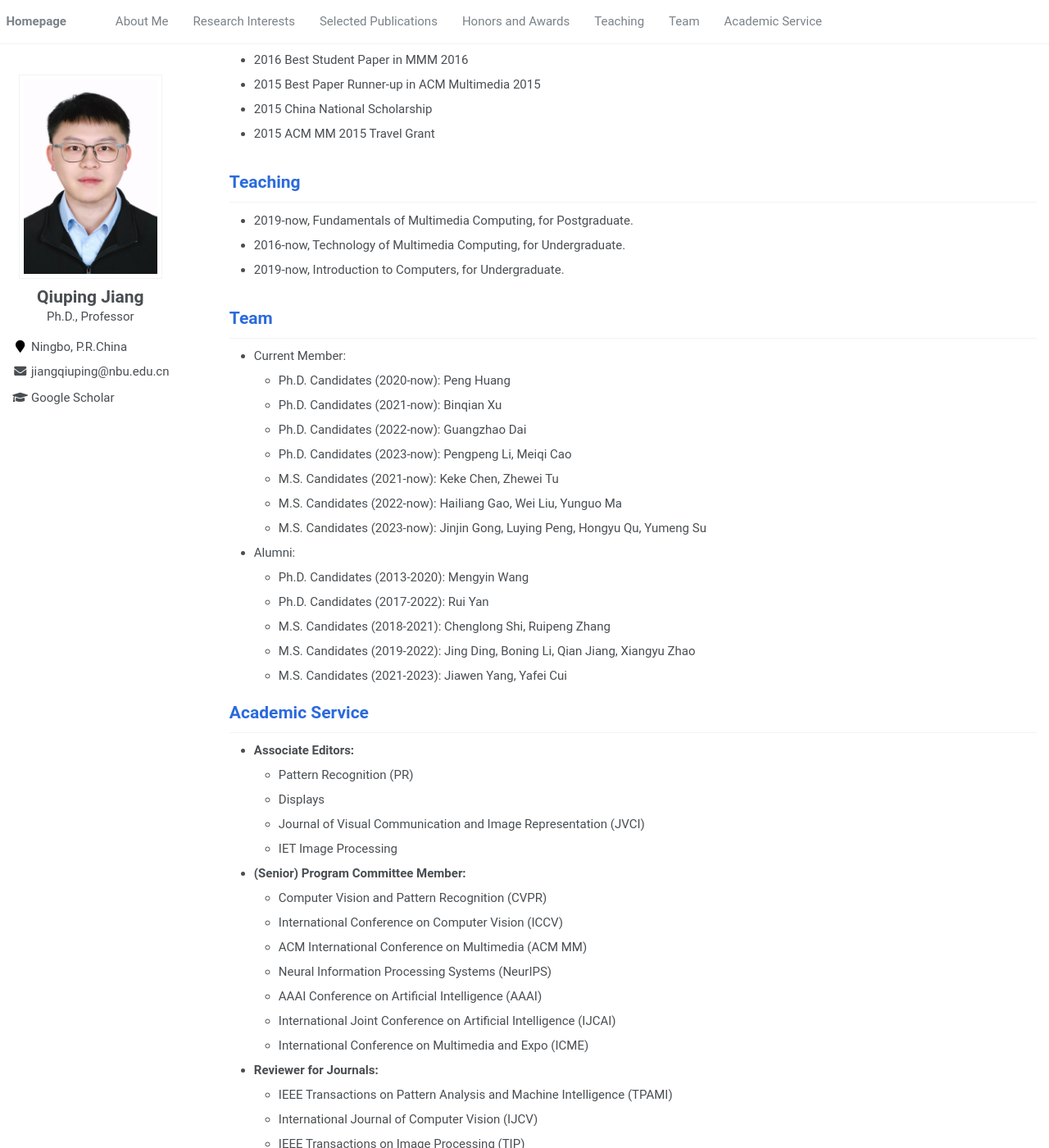
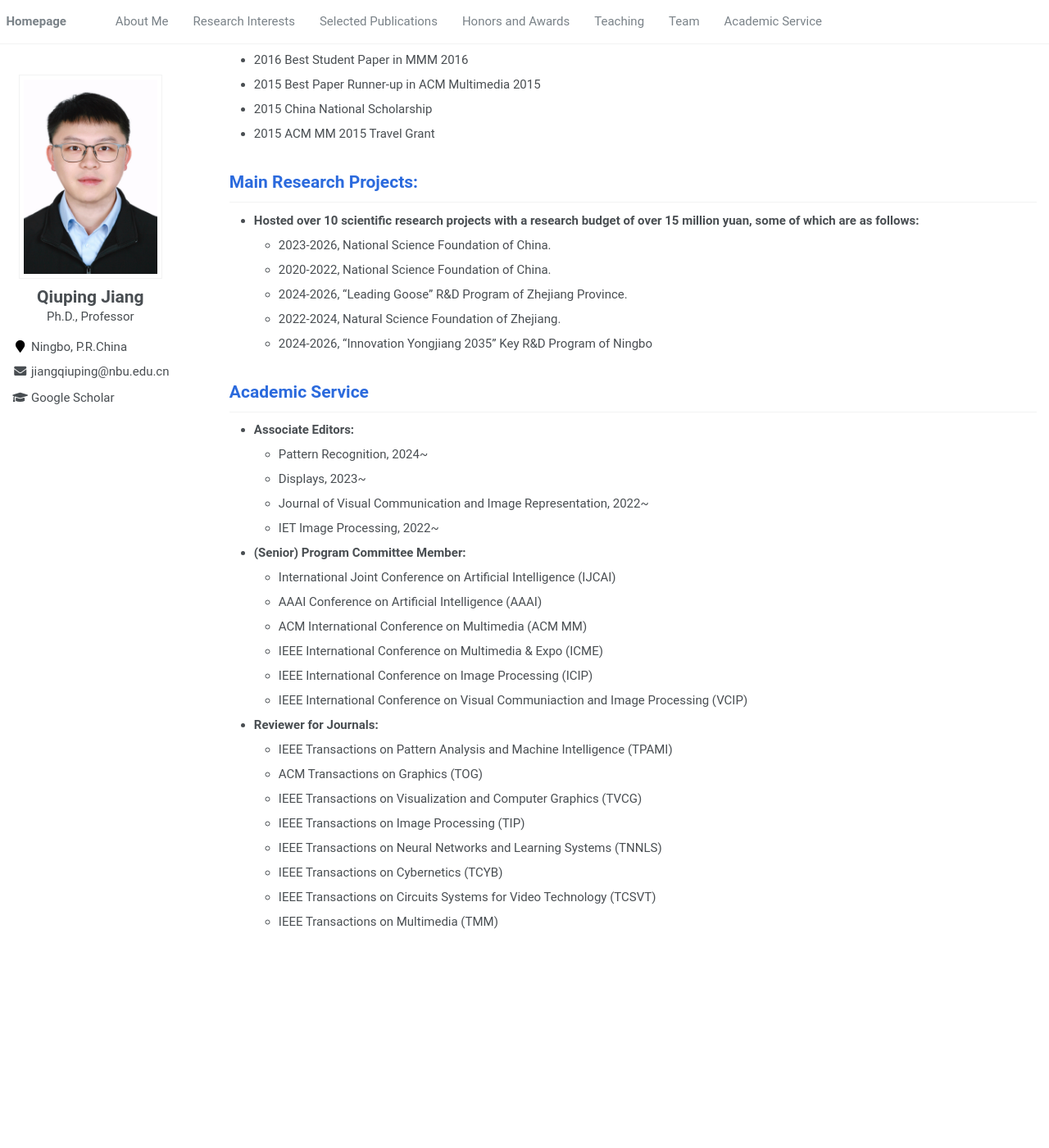
Before and after one commit to NIT-JJH/NIT-JJH.github.io, a Jekyll site: the page built from assets/_pages/about.md, in a window 1280 px wide and 1400 px high, scrolled down 1827 px. Shown: the whole window at 82% size. Built offline with Jekyll 4.4.1, drawn with Linux system fonts in a browser that asks for light colours; after the commit the page ends 2978 px from its top, so only the background shows below that; some of the changed text lies outside the part shown.

Commit message:
Update about.md

```diff
--- a/assets/_pages/about.md
+++ b/assets/_pages/about.md
@@ -184,11 +184,6 @@ Immersive Multimedia Computing.</p>
 
 For more papers, please kindly refer to [my Google Scholar page](https://scholar.google.com.hk/citations?user=FQfcm5oAAAAJ&hl=zh-CN&oi=ao).
 
-
-
-
-
-
 <span class='anchor' id='ha'></span>
 
 # <font color="#2B6ADD"> Honors and Awards </font>
@@ -206,66 +201,37 @@ For more papers, please kindly refer to [my Google Scholar page](https://scholar
 - 2015 China National Scholarship
 - 2015 ACM MM 2015 Travel Grant
 
-<span class='anchor' id='teach'></span>
+<span class='anchor' id='funding'></span>
 
-# <font color="#2B6ADD"> Teaching </font>
-- 2019-now, Fundamentals of Multimedia Computing, for Postgraduate.
-- 2016-now, Technology of Multimedia Computing, for Undergraduate.
-- 2019-now, Introduction to Computers, for Undergraduate.
+# <font color="#2B6ADD"> Main Research Projects: </font>
++ **Hosted over 10 scientific research projects with a research budget of over 15 million yuan, some of which are as follows:**
+  - 2023-2026, National Science Foundation of China.
+  - 2020-2022, National Science Foundation of China.
+  - 2024-2026, "Leading Goose" R&D Program of Zhejiang Province.
+  - 2022-2024, Natural Science Foundation of Zhejiang.
+  - 2024-2026, "Innovation Yongjiang 2035" Key R&D Program of Ningbo
 
-<span class='anchor' id='team'></span>
-
-# <font color="#2B6ADD"> Team </font>
-+ Current Member:
-  + Ph.D. Candidates (2020-now): Peng Huang
-  + Ph.D. Candidates (2021-now): Binqian Xu
-  + Ph.D. Candidates (2022-now): Guangzhao Dai
-  + Ph.D. Candidates (2023-now): Pengpeng Li, Meiqi Cao
-  + M.S. Candidates (2021-now): Keke Chen, Zhewei Tu
-  + M.S. Candidates (2022-now): Hailiang Gao, Wei Liu, Yunguo Ma
-  + M.S. Candidates (2023-now): Jinjin Gong, Luying Peng, Hongyu Qu, Yumeng Su
-+ Alumni:
-  + Ph.D. Candidates (2013-2020): Mengyin Wang
-  + Ph.D. Candidates (2017-2022): Rui Yan
-  + M.S. Candidates (2018-2021): Chenglong Shi, Ruipeng Zhang
-  + M.S. Candidates (2019-2022): Jing Ding, Boning Li, Qian Jiang, Xiangyu Zhao
-  + M.S. Candidates (2021-2023): Jiawen Yang, Yafei Cui
 <span class='anchor' id='Service'></span>
 
 # <font color="#2B6ADD"> Academic Service </font>
 + **Associate Editors:**
-  - Pattern Recognition (PR)
-  - Displays
-  - Journal of Visual Communication and Image Representation (JVCI)
-  - IET Image Processing
+  - Pattern Recognition, 2024~
+  - Displays, 2023~
+  - Journal of Visual Communication and Image Representation, 2022~
+  - IET Image Processing, 2022~
 + **(Senior) Program Committee Member:**
-  - Computer Vision and Pattern Recognition (CVPR)
-  - International Conference on Computer Vision (ICCV)
+  - International Joint Conference on Artificial Intelligence (IJCAI)
+  - AAAI Conference on Artificial Intelligence (AAAI)
   - ACM International Conference on Multimedia (ACM MM)
-  - Neural Information Processing Systems (NeurIPS)
-  - AAAI Conference on Artificial Intelligence (AAAI)
-  - International Joint Conference on Artificial Intelligence (IJCAI)
-  - International Conference on Multimedia and Expo (ICME)
+  - IEEE International Conference on Multimedia &amp; Expo (ICME)
+  - IEEE International Conference on Image Processing (ICIP)
+  - IEEE International Conference on Visual Communiaction and Image Processing (VCIP)
 + **Reviewer for Journals:**
   - IEEE Transactions on Pattern Analysis and Machine Intelligence (TPAMI)
-  - International Journal of Computer Vision (IJCV)
+  - ACM Transactions on Graphics (TOG)
+  - IEEE Transactions on Visualization and Computer Graphics (TVCG)
   - IEEE Transactions on Image Processing (TIP)
   - IEEE Transactions on Neural Networks and Learning Systems (TNNLS)
-  - ACM Transactions on Knowledge Discovery from Data (TKDD)
-  - IEEE Transactions on Knowledge and Data Engineering (TKDE)
+  - IEEE Transactions on Cybernetics (TCYB)
+  - IEEE Transactions on Circuits Systems for Video Technology (TCSVT)
   - IEEE Transactions on Multimedia (TMM)
-  - IEEE Transactions on Medical Imaging (TMI)
-  - IEEE Transactions on Information Forensics and Security (TIFS)
-  - IEEE Transactions on Big Data (TBD)
-  - ACM Transactions on Intelligent Systems and Technology (TIST)
-  - ACM Transactions on Multimedia Computing, Communications, and Applications (TOMM)
-  - IEEE Transactions on Circuits and Systems for Video Technology (TCSVT)
-  - IEEE Transactions on Emerging Topics in Computational Intelligence (TETCI)
-  - IEEE Transactions on Visualization and Computer Graphics (TVCG)
-  - Pattern Recognition
-  - Neural Networks
-  - Information Sciences
-  - Pattern Analysis and Applications
-  - Multimedia Tools and Applications
-  - Pattern Recognition Letters
-  - Multimedia Systems
```
